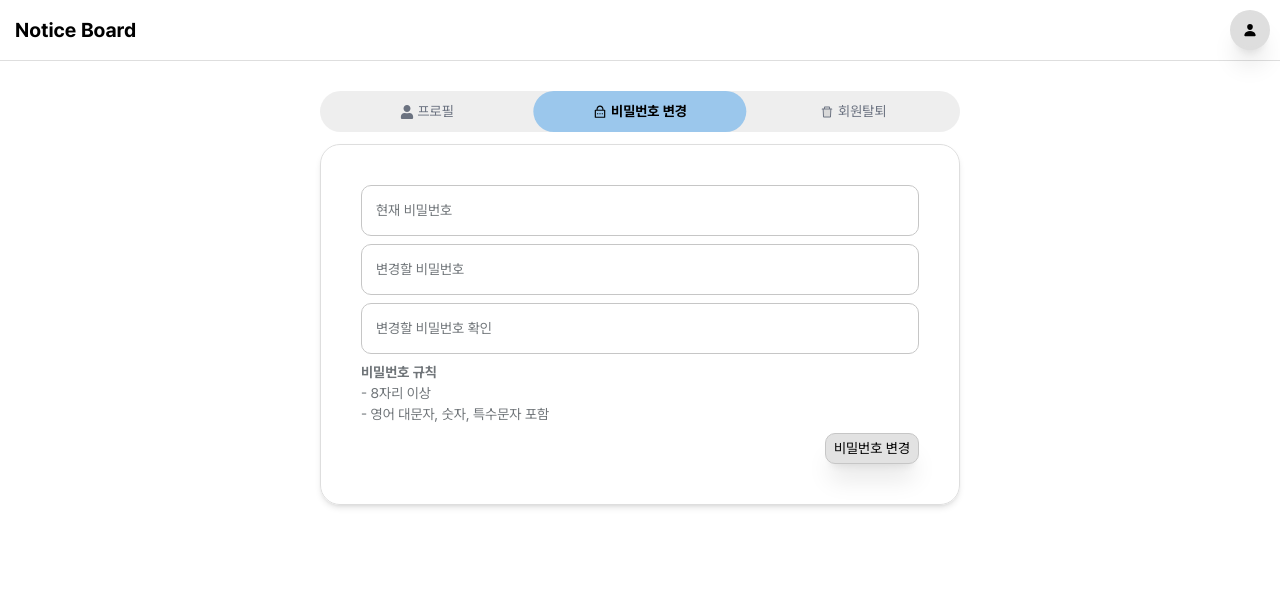
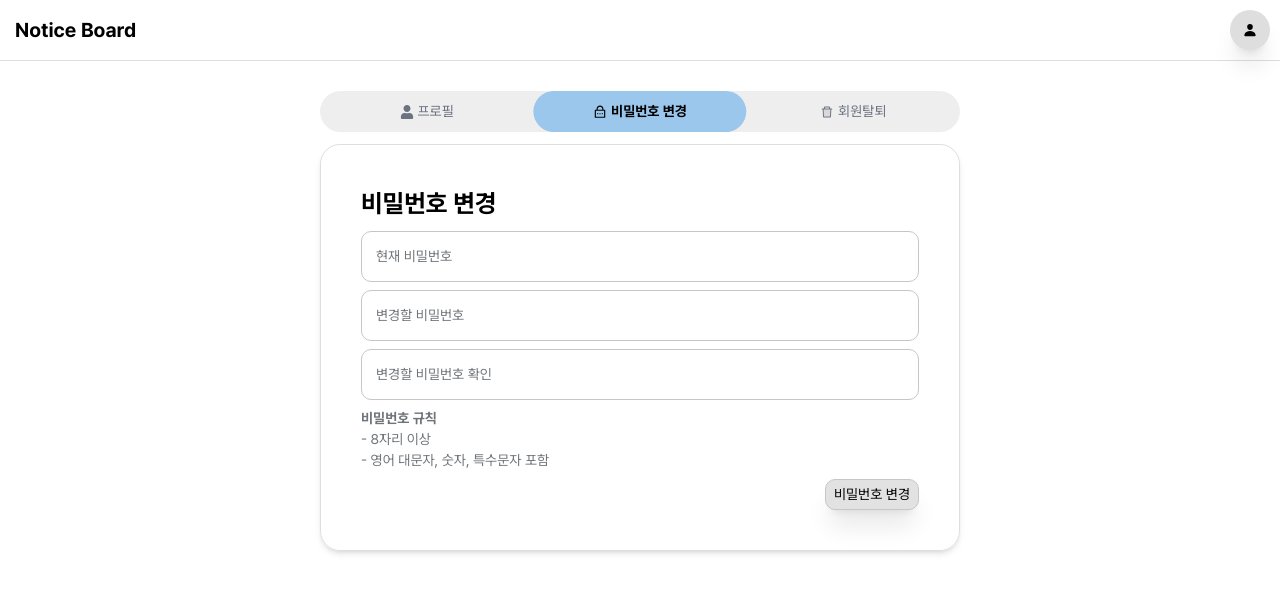
Before and after one commit to ST-JM-ORG/notice-board-fe, a Next.js app: page /profile in a window 1280 px wide. Both pictures are taken after a click on the button "비밀번호 변경". Shown: the top 592 px of the page. Built offline with nearby package versions, Linux system fonts and the light colour scheme; no server answers.

Commit message:
Modify: 프로필 화면에 탭 마다 제목 추가

```diff
--- a/src/app/(main)/profile/delete-user.tsx
+++ b/src/app/(main)/profile/delete-user.tsx
@@ -46,7 +46,7 @@ export default function DeleteUser() {
 
   return (
     <>
-      <h1 className="text-25">회원탈퇴</h1>
+      <h1 className="text-25 font-bold">회원탈퇴</h1>
       <div className="text-14 text-sonic-silver">
         회원탈퇴를 하면 다시 복구할 수 없습니다.
       </div>
--- a/src/app/(main)/profile/update-user-info.tsx
+++ b/src/app/(main)/profile/update-user-info.tsx
@@ -153,9 +153,8 @@ export default function UpdateUserInfo() {
 
   return (
     <>
+      <h2 className="text-25 font-bold">프로필</h2>
       <form className="space-y-2" onSubmit={handleSubmit(handleChangeUserInfo)}>
-        <h2 className="text-25 font-bold">프로필</h2>
-
         <div className="flex flex-col">
           <Controller
             name="file"
--- a/src/app/(main)/profile/update-user-pw.tsx
+++ b/src/app/(main)/profile/update-user-pw.tsx
@@ -69,6 +69,7 @@ export default function UpdateUserPw() {
 
   return (
     <>
+      <h1 className="text-25 font-bold">비밀번호 변경</h1>
       <form className="space-y-2" onSubmit={handleSubmit(handleChangePw)}>
         <Controller
           name="currPw"
```
